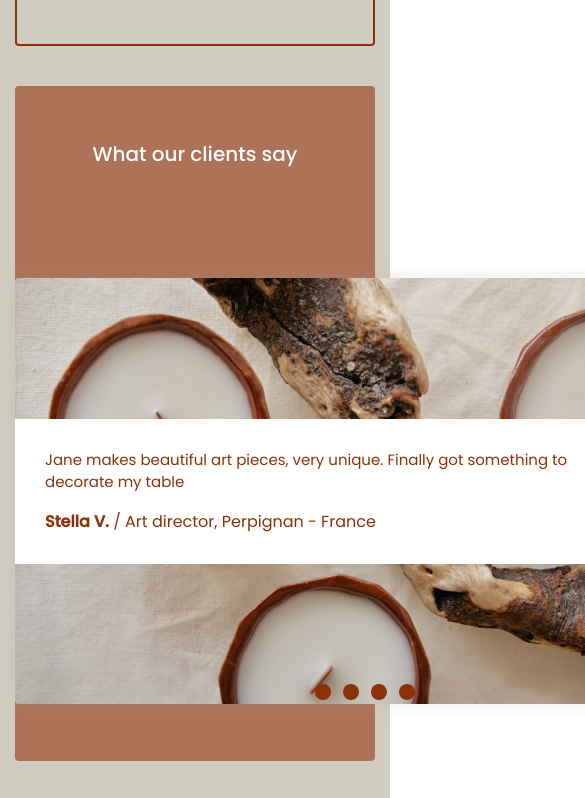
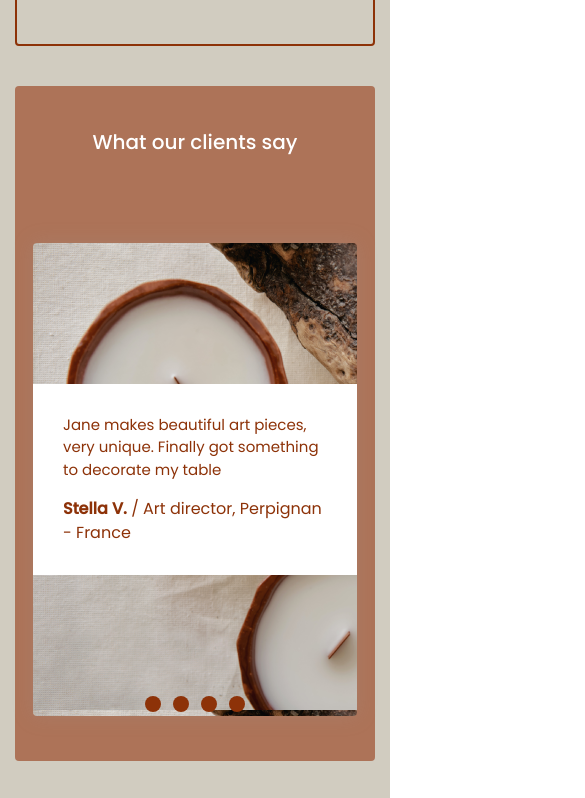
Before and after one commit to dostalovamagdalena/handmade-ceramics, a plain HTML site: page index.html in a window 390 px wide. Shown: the part 2484-3282 px from the top of the page, 585 px wide, since content can reach past the window. Drawn offline with Linux system fonts and the light colour scheme; a web font is replaced by a local one.

Commit message:
carousel je responzivnější

```diff
--- a/style.css
+++ b/style.css
@@ -241,8 +241,8 @@ color:white;
 }
 .carousel {
   position: relative;
-  height: 426px;
-  width: 700px;
+  height: 70%;
+  width: 70%;
   filter: drop-shadow(0 0 10px rgba(156, 155, 155, 0.2));
   perspective: 100px;
   margin: auto;
@@ -560,15 +560,19 @@ font-size: 15px;
     .carousel-area {
       width: 100%;
 
+      display: flex;
+      justify-content: center;
+
     }
     .carousel__viewport {
-      width: 600px;
+
 
 
     }
     .carousel {
       display: flex;
-      justify-content: center;
+      width: 80%;
+
       margin: auto;
     }
     .carousel_slide {
@@ -624,4 +628,17 @@ font-size: 15px;
       .second-column-text {
         width: 300px;
       }
+
     }
+    @media only screen and (max-width: 450px) {
+      .carousel-area {
+        width: 100%;
+
+        display: flex;
+        justify-content: center;
+
+      }
+      .carousel {
+        width: 90%;
+      }
+    }
```
Also changed, not shown: 1 other file.
